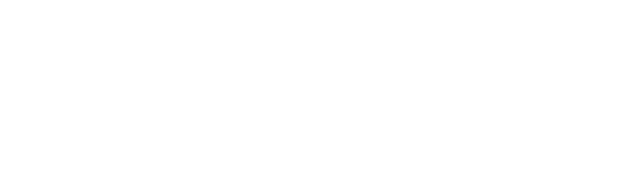
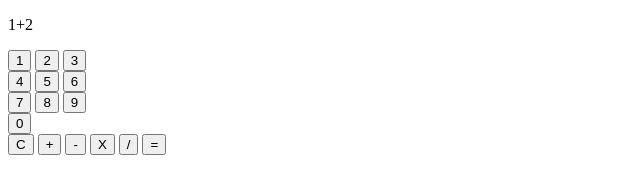
Before and after one commit to Veuxirdev/calculator, a plain HTML site: page index.html in a window 1280 px wide. Shown: the whole page, without its empty margins (0-640 px from the left). Drawn offline with Linux system fonts and the light colour scheme.

Commit message:
Add content to html, refer buttons on script

```diff
--- a/index.html
+++ b/index.html
@@ -7,6 +7,39 @@
     <link rel="stylesheet" href="styles.css">
 </head>
 <body>
+    <div id="calculator_container">
+        <p id="display">1+2</p>
+        <div id="btn_container">
+            <div class="numbers_btn flex-row">
+                <div class="flex-line">
+                    <button class="number" id="num_1">1</button>
+                    <button class="number" id="num_2">2</button>
+                    <button class="number" id="num_3">3</button>
+                </div>
+                <div class="flex-line">
+                    <button class="number" id="num_4">4</button>
+                    <button class="number" id="num_5">5</button>
+                    <button class="number" id="num_6">6</button>
+                </div>
+                <div class="flex-line">
+                    <button class="number" id="num_7">7</button>
+                    <button class="number" id="num_8">8</button>
+                    <button class="number" id="num_9">9</button>
+                </div>
+                <div class="flex-line">
+                    <button class="number" id="num_0">0</button>
+                </div>
+            </div>
+            <div class="operands_btn flex-column">
+                <button class="operand" id="clear">C</button>
+                <button class="operand" id="sum">+</button>
+                <button class="operand" id="substract">-</button>
+                <button class="operand" id="multiply">X</button>
+                <button class="operand" id="divide">/</button>
+                <button class="equal" id="result">=</button>
+            </div>
+        </div>
+    </div>
     <script src="script.js"></script>
 </body>
 </html>
--- a/script.js
+++ b/script.js
@@ -1,3 +1,7 @@
+const numbersBtns = document.querySelectorAll(".number");
+const operandsBtns = document.querySelectorAll(".operand");
+const equalBtn = document.querySelector(".equal");
+
 let numberA = 0;
 let numberB = 0;
 let operator = "";
```
